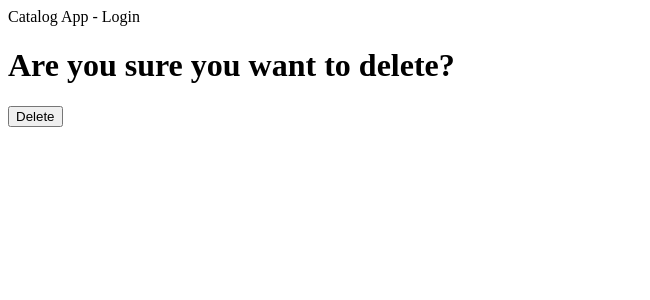
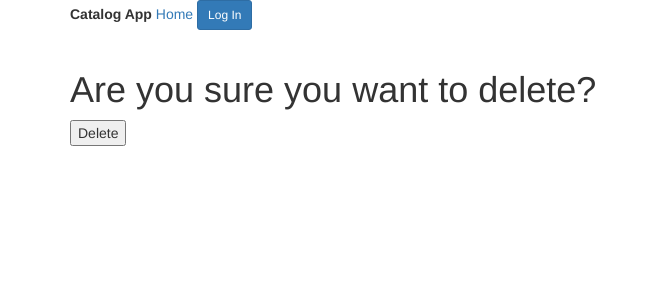
Before and after one commit to luis-rubio/item-catalog-app, a Flask app: a page that uses templates/layout.html in a window 1280 px wide. Shown: the top 300 px of the page, without its empty margins (0-650 px from the left). Run offline with Flask 2, Linux system fonts and the light colour scheme; data comes from the database, SQL or seed files in the repository; some libraries are stand-ins or nearby versions.

Commit message:
Add basic bootstrap styling to layout

```diff
--- a/templates/includes/_navbar.html
+++ b/templates/includes/_navbar.html
@@ -1,3 +1,6 @@
-<div>
-  Catalog App - Login
+<div class="container">
+  <b>Catalog App</b>
+  <a href="/">Home</a>
+  <a href="#" class="btn btn-sm btn-primary">Log In</a>
 </div>
+<br>
--- a/templates/layout.html
+++ b/templates/layout.html
@@ -3,10 +3,12 @@
   <head>
     <meta charset="utf-8">
     <title>Catalog App</title>
+    <link rel="stylesheet" href="https://maxcdn.bootstrapcdn.com/bootstrap/3.3.7/css/bootstrap.min.css">
   </head>
   <body>
     {% include 'includes/_navbar.html' %}
-
-    {% block body %}{% endblock %}
+    <div class="container">
+      {% block body %}{% endblock %}
+    </div>
   </body>
 </html>
```
